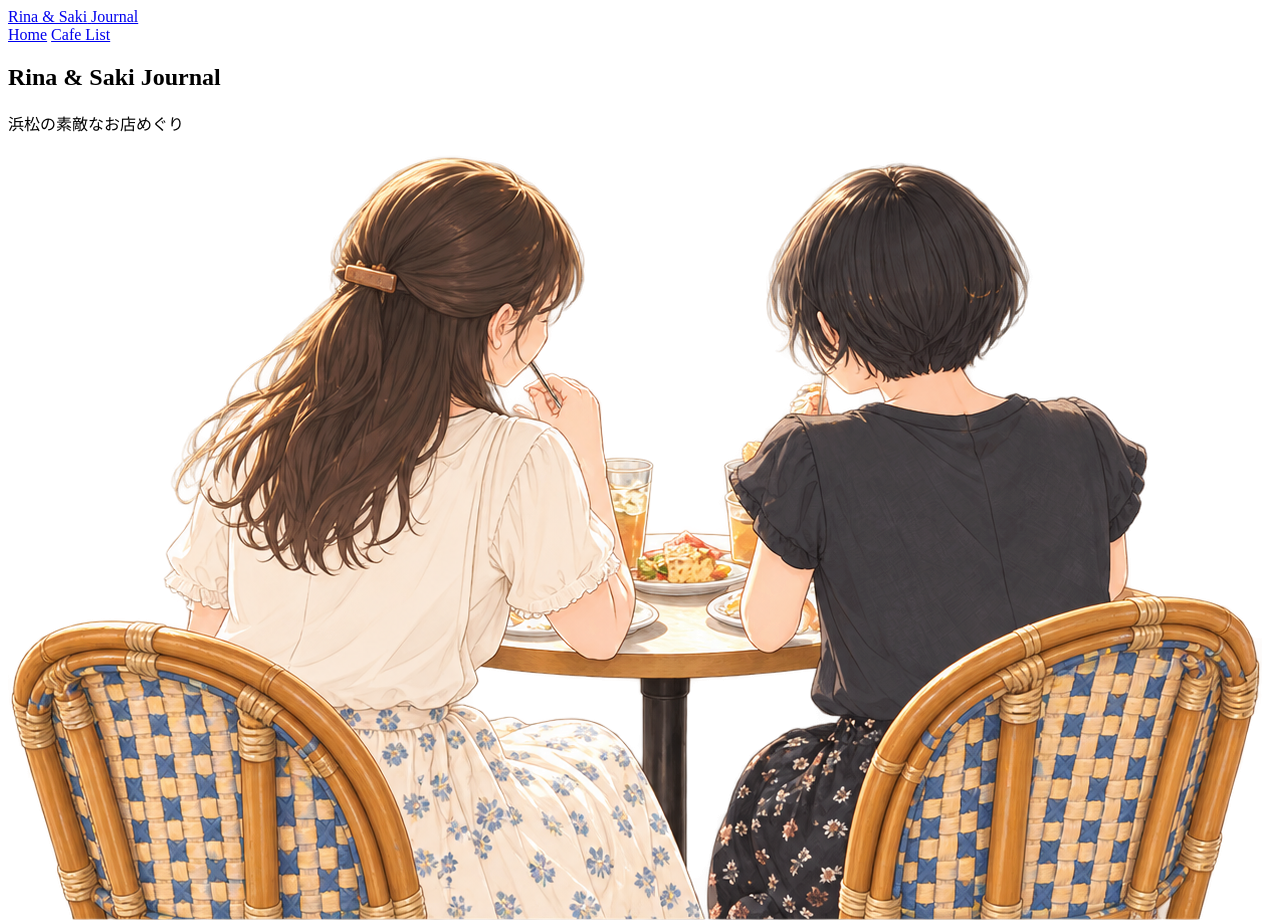
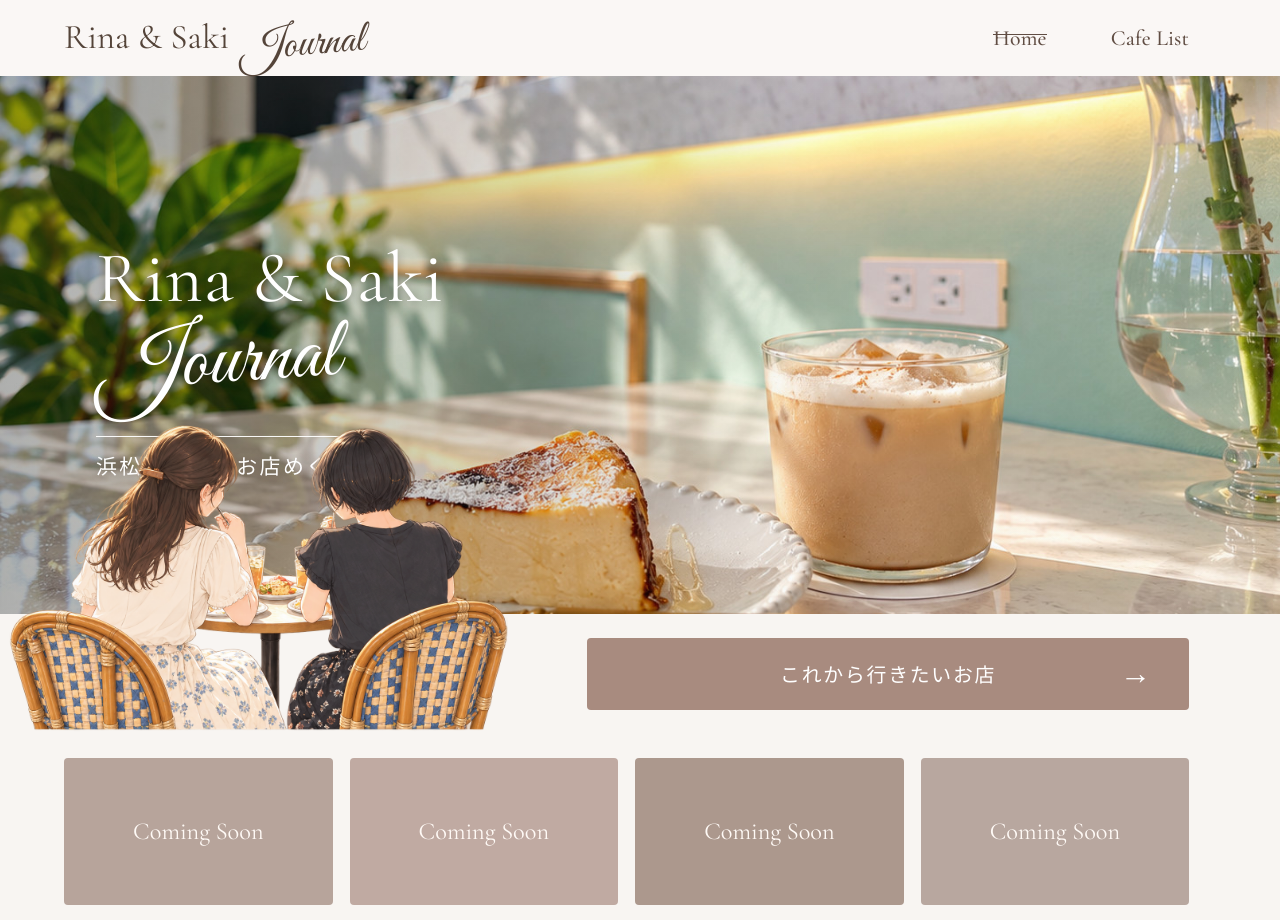
Before and after one commit to sukima2117/Rina-and-Saki-journal, a plain HTML site: page index.html in a window 1280 px wide. Shown: the top 920 px of the page. Drawn offline with nearby package versions, Linux system fonts and the light colour scheme.

Commit message:
Update style.css

```diff
--- a/style.css
+++ b/style.css
@@ -1,3 +1,258 @@
+/*
+ * Rina & Saki Journal
+ * HTML + CSSのみで制作 / JavaScript不使用
+ * 画像：pict/top-pict.jpg と pict/rina-saki.png の2点のみ
+ */
+@import url('https://fonts.googleapis.com/css2?family=Cormorant+Garamond:wght@400;500&family=Great+Vibes&family=Noto+Serif+JP:wght@400;500&display=swap');
+
+:root {
+  --paper: #f8f5f2;
+  --paper-deep: #f4eeea;
+  --ink: #604d43;
+  --rose-brown: #a88b7f;
+  --rose-brown-hover: #937568;
+  --font-serif: 'Cormorant Garamond', 'Times New Roman', Georgia, serif;
+  --font-script: 'Great Vibes', 'Z003', 'Apple Chancery', 'Brush Script MT', cursive;
+  --font-japanese: 'Noto Serif JP', 'Yu Mincho', 'Hiragino Mincho ProN', serif;
+}
+
+*,
+*::before,
+*::after {
+  box-sizing: border-box;
+}
+
+html {
+  scroll-behavior: smooth;
+}
+
+body {
+  margin: 0;
+  background: var(--paper);
+  color: var(--ink);
+  -webkit-font-smoothing: antialiased;
+}
+
+a {
+  color: inherit;
+  text-decoration: none;
+}
+
+a:focus-visible {
+  outline: 3px solid #734d3f;
+  outline-offset: 5px;
+}
+
+/* ─── Header ─── */
+.site-header {
+  position: relative;
+  z-index: 10;
+  width: 100%;
+  height: 76px;
+  background: rgba(250, 247, 245, 0.97);
+}
+
+.header-inner {
+  height: 100%;
+  padding-inline: 5% 7.1%;
+  display: flex;
+  align-items: center;
+  justify-content: space-between;
+  gap: 24px;
+}
+
+.site-logo {
+  display: inline-flex;
+  align-items: baseline;
+  white-space: nowrap;
+  min-width: 0;
+  color: #544439;
+}
+
+.logo-serif {
+  font-family: var(--font-serif);
+  font-weight: 400;
+  font-size: clamp(28px, 2.7vw, 40px);
+  line-height: 1;
+  letter-spacing: 0.005em;
+}
+
+.logo-script {
+  font-family: var(--font-script);
+  font-size: clamp(34px, 3.45vw, 51px);
+  font-weight: 400;
+  line-height: 1;
+  margin-left: 11px;
+  transform: translateY(7px) rotate(-5deg);
+}
+
+.main-nav {
+  display: flex;
+  align-items: center;
+  gap: clamp(28px, 5vw, 72px);
+  align-self: stretch;
+}
+
+.nav-link {
+  display: inline-flex;
+  align-items: center;
+  justify-content: center;
+  position: relative;
+  white-space: nowrap;
+  font-family: var(--font-serif);
+  font-weight: 500;
+  font-size: clamp(20px, 1.7vw, 26px);
+  letter-spacing: 0.008em;
+  transition: color 160ms ease;
+}
+
+.nav-link::after {
+  content: '';
+  position: absolute;
+  bottom: 16px;
+  left: 0;
+  width: 100%;
+  height: 1px;
+  transform: scaleX(0);
+  transform-origin: left;
+  background: currentColor;
+  transition: transform 180ms ease;
+}
+
+.nav-link:hover,
+.nav-link:focus-visible {
+  color: #8b6b5e;
+}
+
+.nav-link:hover::after,
+.nav-link.is-current::after {
+  transform: scaleX(1);
+}
+
+/* ─── Hero ─── */
+.hero {
+  position: relative;
+  height: clamp(510px, 42vw, 675px);
+  background: #c5bbab url('pict/top-pict.jpg') center 73% / cover no-repeat;
+}
+
+.hero-shade {
+  position: absolute;
+  z-index: 0;
+  inset: 0;
+  background: linear-gradient(90deg, rgba(20, 22, 18, 0.34) 0%, rgba(25, 27, 22, 0.20) 31%, rgba(26, 27, 22, 0.01) 63%);
+  pointer-events: none;
+}
+
+.hero-copy {
+  position: absolute;
+  top: 31.2%;
+  left: 7.5%;
+  z-index: 1;
+  color: #fff;
+  text-shadow: 0 2px 9px rgba(36, 28, 23, 0.34);
+}
+
+.hero-heading {
+  margin: 0;
+  font-weight: 400;
+}
+
+.hero-serif {
+  display: block;
+  font-family: var(--font-serif);
+  font-size: clamp(58px, 5.6vw, 84px);
+  font-weight: 400;
+  line-height: 0.98;
+  letter-spacing: 0.012em;
+  white-space: nowrap;
+}
+
+.hero-script {
+  display: block;
+  margin-top: 19px;
+  padding-left: 1px;
+  font-family: var(--font-script);
+  font-size: clamp(70px, 6.7vw, 102px);
+  font-weight: 400;
+  line-height: 0.91;
+  transform: rotate(-4deg);
+  transform-origin: left center;
+}
+
+.hero-caption {
+  margin: 25px 0 0;
+  padding-top: 12px;
+  border-top: 1px solid rgba(255, 255, 255, 0.94);
+  width: max-content;
+  max-width: 100%;
+  font-family: var(--font-japanese);
+  font-size: clamp(18px, 1.63vw, 24px);
+  font-weight: 400;
+  line-height: 1.8;
+  letter-spacing: 0.12em;
+  white-space: nowrap;
+}
+
+.hero-people {
+  position: absolute;
+  left: 0.7%;
+  bottom: -120px;
+  z-index: 5;
+  display: block;
+  width: min(39%, 565px);
+  height: auto;
+  transform-origin: bottom center;
+  pointer-events: none;
+  user-select: none;
+}
+
+/* ─── Wish list / CTA ─── */
+.wish-section {
+  position: relative;
+  z-index: 2;
+  display: flex;
+  align-items: center;
+  justify-content: flex-end;
+  min-height: 120px;
+  padding: 24px 7.1% 24px 5%;
+  background: var(--paper);
+}
+
+.wish-link {
+  position: relative;
+  display: flex;
+  justify-content: center;
+  align-items: center;
+  width: 53.5%;
+  min-height: 72px;
+  padding: 15px 65px;
+  border-radius: 4px;
+  color: #fff;
+  background: var(--rose-brown);
+  font-family: var(--font-japanese);
+  font-weight: 400;
+  font-size: clamp(17px, 1.55vw, 23px);
+  letter-spacing: 0.09em;
+  text-align: center;
+  transition: background-color 180ms ease, transform 180ms ease;
+}
+
+.wish-link:hover {
+  background: var(--rose-brown-hover);
+  transform: translateY(-2px);
+}
+
+.wish-arrow {
+  position: absolute;
+  right: 36px;
+  top: 50%;
+  transform: translateY(-54%);
+  font-family: Georgia, serif;
+  font-size: 31px;
+  font-weight: 400;
+  line-height: 1;
+}
 
 /* ─── Coming Soon : solid colors only ─── */
 .coming-section {
@@ -87,7 +342,7 @@
     width: min(93%, 450px);
     left: 50%;
     bottom: -4px;
-    transform: translateX(-50%) scaleY(0.92);
+    transform: translateX(-50%);
   }
 
   .wish-section { min-height: 111px; padding: 19px 5%; }
```
